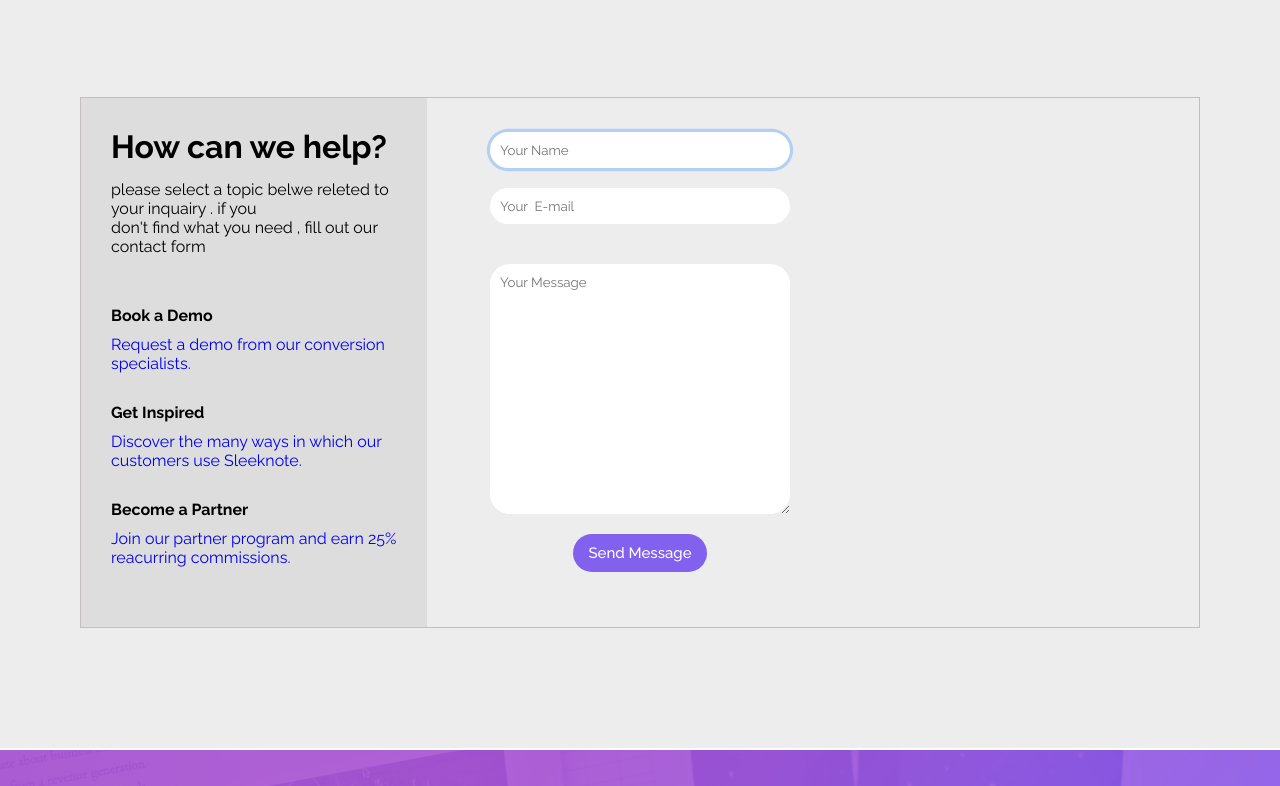
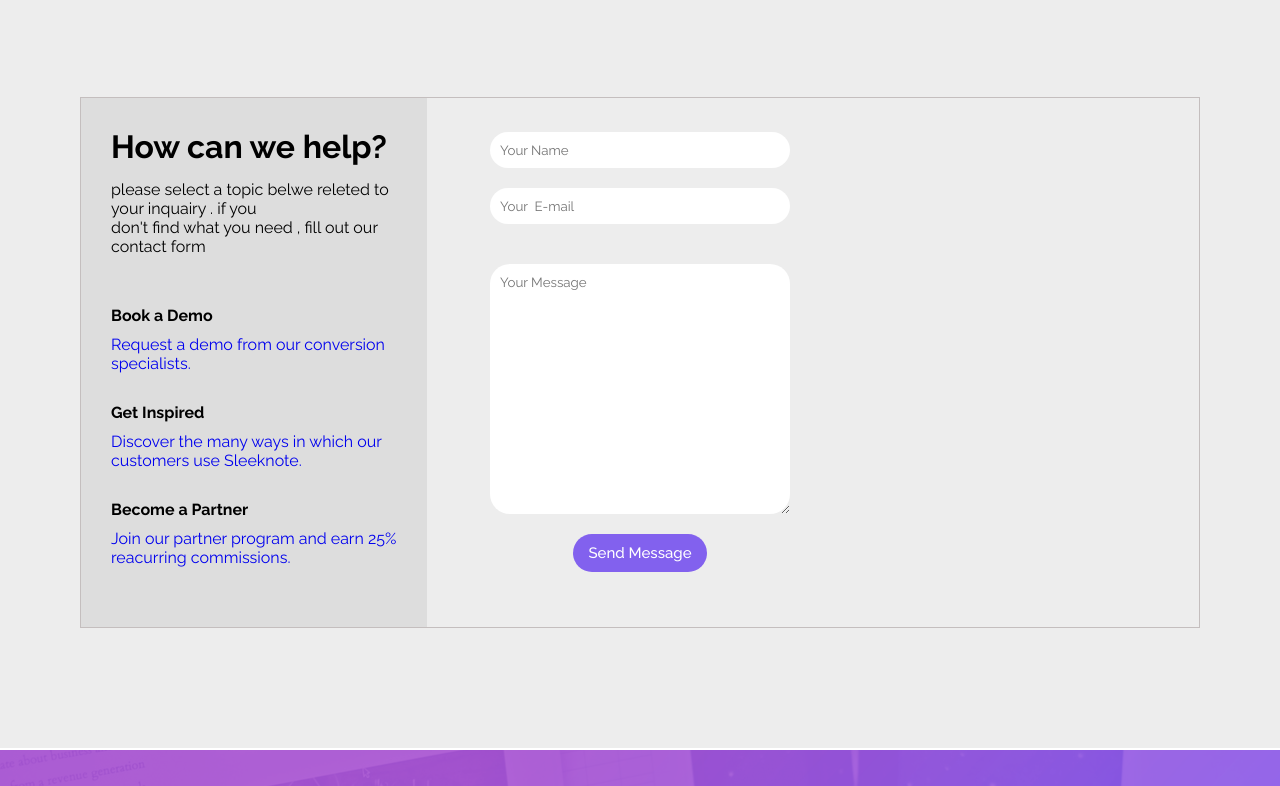
Before and after one commit to MUSTAFAaFA97/Person-Site, a plain HTML site: page index.html in a window 1280 px wide. Shown: the part 5541-6327 px from the top of the page. Drawn offline with Linux system fonts and the light colour scheme.

Commit message:
Update index.html

```diff
--- a/index.html
+++ b/index.html
@@ -278,7 +278,7 @@
                     <div> <a href="#">Join our partner program and earn 25% reacurring commissions.</a></div>
                 </div>
                 <div class="input">
-                    <input autofocus type="text" placeholder="Your Name">
+                    <input type="text" placeholder="Your Name">
                     <input type="email" placeholder="Your  E-mail">
                     <textarea name="Message" id="" placeholder="Your Message"></textarea>
                     <button>Send Message</button>
```
